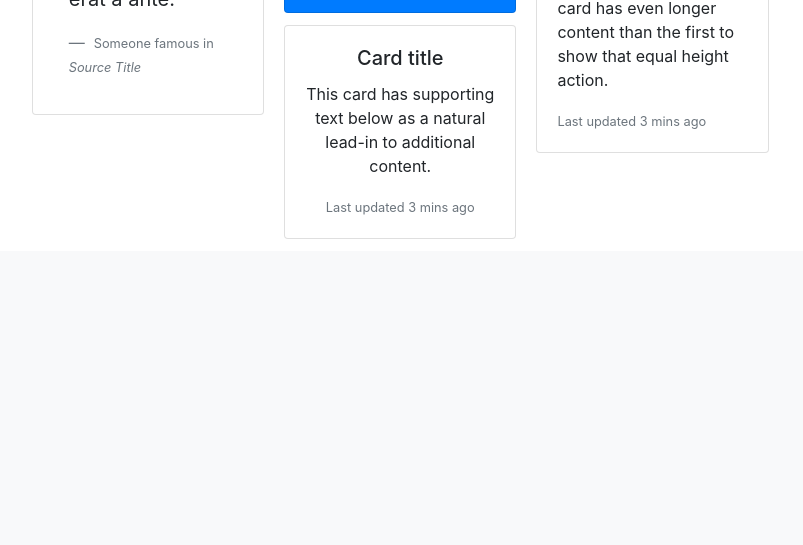
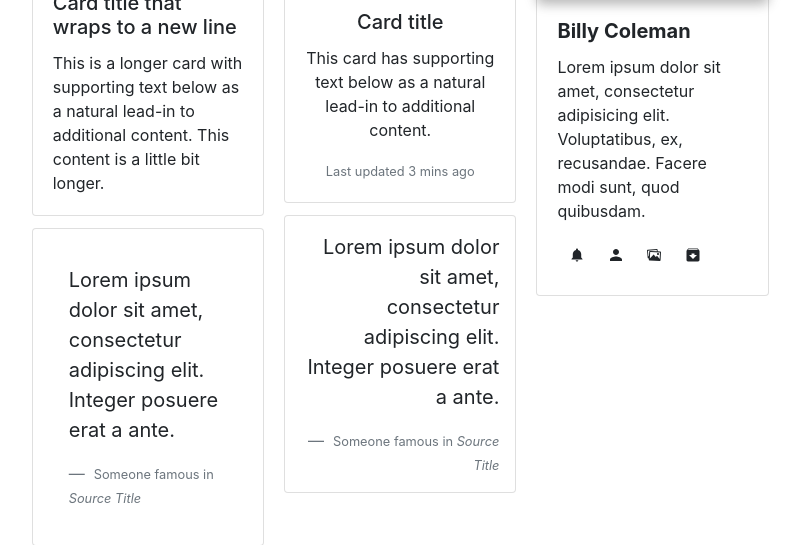
Before and after one commit to rohinizade27/NewFundooNotes, a Django app: page / in a window 1280 px wide. Shown: the part 700-1245 px from the top of the page, without its empty margins (305-1108 px from the left). Before the commit the page ends 939 px from the top, so only its background shows below. Run offline with Django 3.2, Linux system fonts and the light colour scheme; some libraries are stand-ins or nearby versions.

Commit message:
Fundoo Notes

```diff
--- a/Notes/static/CSS/Navigation_Bar.css
+++ b/Notes/static/CSS/Navigation_Bar.css
@@ -4,7 +4,7 @@
     height: 41px;
     width: 100%;
     box-shadow: none;
-    border:none
+
     }
 
 #txtbox{
@@ -20,6 +20,7 @@
     box-shadow: none;
     background: transparent;
     border: none;
+    padding-right: 6px;
 }
 
 #card-footer-btn{
@@ -272,10 +273,6 @@
 
 }
 
-
-
-
-
 .sidebar-nav {
   position: absolute;
   top: 0;
@@ -394,11 +391,11 @@
 }
 
 #show-note-box{
-        height:8%;
+        height:5%;
    }
 
 #note-box{
-     height:19%;
+     height:14%;
     }
 /*media queries for create-note card*/
 
@@ -441,7 +438,9 @@
     column-count: 2;
     }
 
-
+    #note-box{
+     height:10%;
+    }
 
 }
 
@@ -476,8 +475,6 @@
      display:none;
 
     }
-
-
 
 
 }
@@ -565,3 +562,8 @@
 
 
 }
+/*******************card************************/
+.card.card-cascade .view.view-cascade {
+    box-shadow: 0 5px 11px 0 rgba(0,0,0,.18), 0 4px 15px 0 rgba(0,0,0,.15);
+    border-radius: .25rem;
+    }
--- a/Notes/templates/Notes/note_section.html
+++ b/Notes/templates/Notes/note_section.html
@@ -3,9 +3,74 @@
 {% load crispy_forms_tags %}
 
 {% block notesection %}
+
         <div class="card-columns" id="note-grid">
+          <div class="card card-cascade">
+
+            <!-- Card image -->
+            <div class="view view-cascade overlay">
+              <img class="card-img-top" src="https://mdbootstrap.com/img/Photos/Others/men.jpg" alt="Card image cap">
+              <a>
+                <div class="mask rgba-white-slight"></div>
+              </a>
+            </div>
+
+            <!-- Card content -->
+            <div class="card-body card-body-cascade ">
+              <!-- Title -->
+              <h5 class="card-title"><strong>Billy Coleman</strong></h5>
+              <!-- Text -->
+              <p class="card-text">Lorem ipsum dolor sit amet, consectetur adipisicing elit. Voluptatibus, ex, recusandae. Facere modi sunt, quod quibusdam.
+              </p>
+            </div>
+            <!--End of content section-->
+
+
+            <!--label section-->
+            <div class="">
+
+            </div>
+            <!--End of label section-->
+
+             <!--link section-->
+            <div class="">
+
+            </div>
+            <!--End of link section-->
+
+            <!--card footer section-->
+            <div class="card-data">
+              <button type="submit" class="btn btn-light "  >
+                <span><ion-icon name="notifications"></ion-icon></span>
+              </button>
+
+              <button type="submit" class="btn btn-light "  >
+                <span><ion-icon name="person"></ion-icon></span>
+              </button>
+
+              <button type="submit" class="btn btn-light "  >
+                <span><ion-icon name="color-palette"></ion-icon></span>
+              </button>
+
+              <button type="submit" class="btn btn-light "  >
+                <span><ion-icon name="images"></ion-icon></span>
+              </button>
+
+              <button type="submit" class="btn btn-light "  >
+                <span><ion-icon name="archive"></ion-icon></span>
+              </button>
+
+              <button type="submit" class="btn btn-light "  >
+                <span><ion-icon name="more"></ion-icon></span>
+              </button>
+            </div>
+            <!--close footer section-->
+
+
+        </div>
+
           <div class="card">
-            <img class="card-img-top" src="" alt="Card image cap">
+
             <div class="card-body">
               <h5 class="card-title">Card title that wraps to a new line</h5>
               <p class="card-text">This is a longer card with supporting text below as a natural lead-in to additional content. This content is a little bit longer.</p>
@@ -22,7 +87,7 @@
             </blockquote>
           </div>
           <div class="card">
-            <img class="card-img-top" src="" alt="Card image cap">
+
             <div class="card-body">
               <h5 class="card-title">Card title</h5>
               <p class="card-text">This card has supporting text below as a natural lead-in to additional content.</p>
@@ -46,9 +111,7 @@
               <p class="card-text"><small class="text-muted">Last updated 3 mins ago</small></p>
             </div>
           </div>
-          <div class="card">
-            <img class="card-img" src="" alt="Card image">
-          </div>
+
           <div class="card p-3 text-right">
             <blockquote class="blockquote mb-0">
               <p>Lorem ipsum dolor sit amet, consectetur adipiscing elit. Integer posuere erat a ante.</p>
@@ -66,7 +129,58 @@
               <p class="card-text"><small class="text-muted">Last updated 3 mins ago</small></p>
             </div>
           </div>
-        </div>
+
+
+
+            <!-- Card Regular -->
+            <div class="card card-cascade">
+
+              <!-- Card image -->
+              <div class="view view-cascade overlay">
+                <img class="card-img-top" src="https://mdbootstrap.com/img/Photos/Others/men.jpg" alt="Card image cap">
+                <a>
+                  <div class="mask rgba-white-slight"></div>
+                </a>
+              </div>
+
+              <!-- Card content -->
+              <div class="card-body card-body-cascade ">
+
+                <!-- Title -->
+                <h5 class="card-title"><strong>Billy Coleman</strong></h5>
+                <!-- Text -->
+                <p class="card-text">Lorem ipsum dolor sit amet, consectetur adipisicing elit. Voluptatibus, ex, recusandae. Facere modi sunt, quod quibusdam.
+                </p>
+
+                <!-- button-section -->
+
+                <!--<a type="button" class="px-2 fa-lg"><ion-icon name="more"></ion-icon></a>-->
+                <button type="submit" class="btn btn-light "  >
+                  <span><ion-icon name="notifications"></ion-icon></span>
+                </button>
+
+                <button type="submit" class="btn btn-light "  >
+                  <span><ion-icon name="person"></ion-icon></span>
+                </button>
+
+                 <!--<button type="submit" class="btn btn-light "  >-->
+                  <!--<span><ion-icon name="color"></ion-icon></span>-->
+                <!--</button>-->
+
+                <button type="submit" class="btn btn-light "  >
+                  <span><ion-icon name="images"></ion-icon></span>
+                </button>
+
+                <button type="submit" class="btn btn-light "  >
+                  <span><ion-icon name="archive"></ion-icon></span>
+                </button>
+
+              </div>
+
+            </div>
+
+
+</div>
 
 
 
```
Also changed, not shown: Notes/templates/Notes/base.html (+0 -13 lines).
